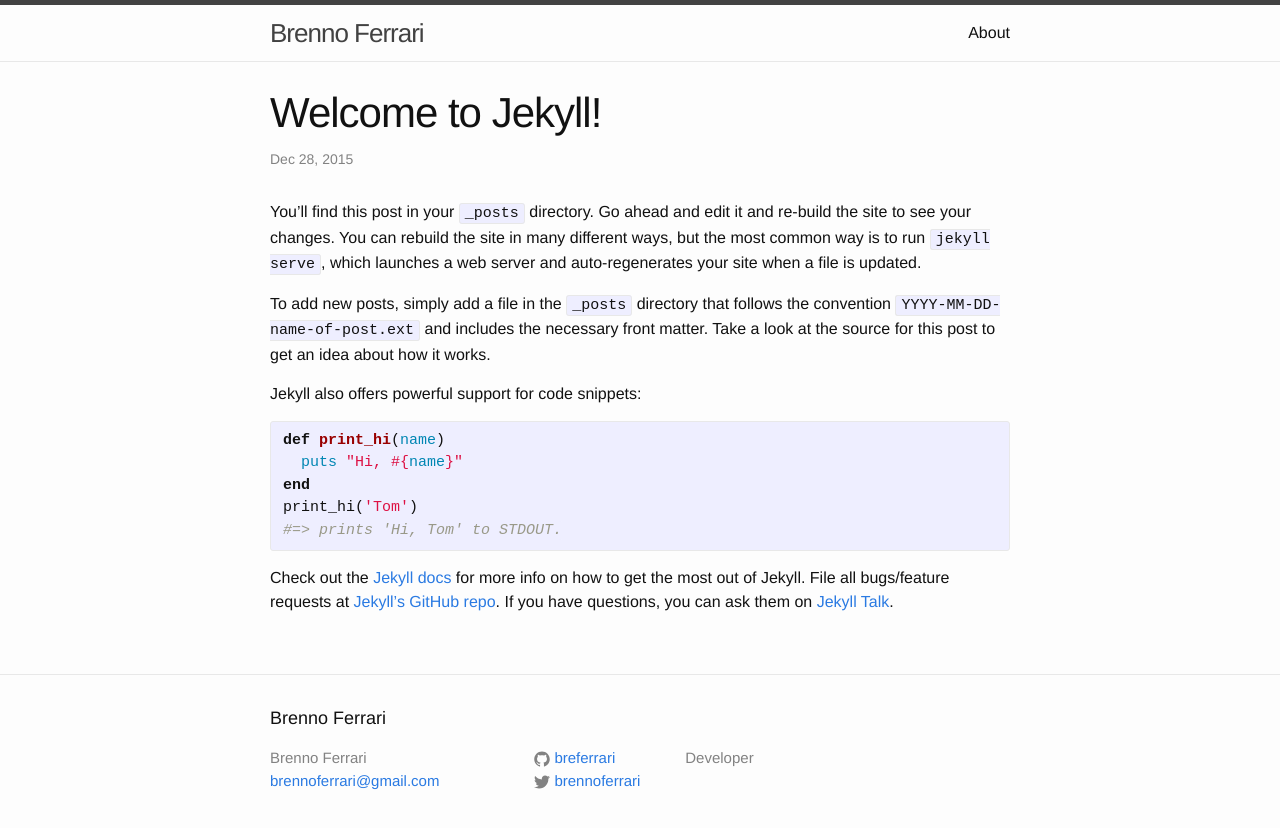
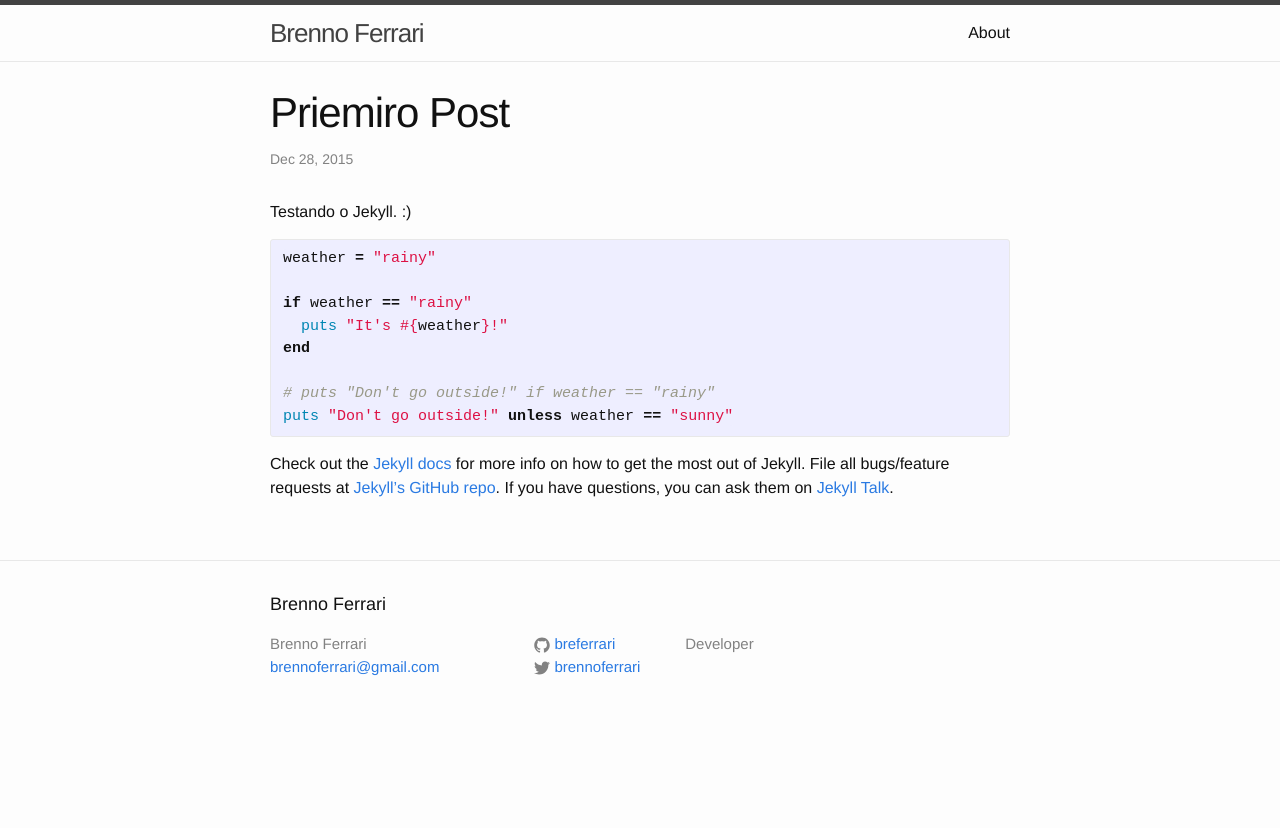
Before and after one commit to breferrari/breferrari.github.io, a Jekyll site: the page built from _posts/2015-12-28-welcome-to-jekyll.markdown, in a window 1280 px wide. Shown: the top 828 px of the page. Built offline with Jekyll 4.4.1, drawn with Linux system fonts in a browser that asks for light colours.

Commit message:
jekyll test

```diff
--- a/_posts/2015-12-28-welcome-to-jekyll.markdown
+++ b/_posts/2015-12-28-welcome-to-jekyll.markdown
@@ -1,21 +1,20 @@
 ---
 layout: post
-title:  "Welcome to Jekyll!"
+title:  "Priemiro Post"
 date:   2015-12-28 02:08:05 -0200
 categories: jekyll update
 ---
-You’ll find this post in your `_posts` directory. Go ahead and edit it and re-build the site to see your changes. You can rebuild the site in many different ways, but the most common way is to run `jekyll serve`, which launches a web server and auto-regenerates your site when a file is updated.
-
-To add new posts, simply add a file in the `_posts` directory that follows the convention `YYYY-MM-DD-name-of-post.ext` and includes the necessary front matter. Take a look at the source for this post to get an idea about how it works.
-
-Jekyll also offers powerful support for code snippets:
+Testando o Jekyll. :)
 
 {% highlight ruby %}
-def print_hi(name)
-  puts "Hi, #{name}"
+weather = "rainy"
+
+if weather == "rainy"
+  puts "It's #{weather}!"
 end
-print_hi('Tom')
-#=> prints 'Hi, Tom' to STDOUT.
+
+# puts "Don't go outside!" if weather == "rainy"
+puts "Don't go outside!" unless weather == "sunny"
 {% endhighlight %}
 
 Check out the [Jekyll docs][jekyll-docs] for more info on how to get the most out of Jekyll. File all bugs/feature requests at [Jekyll’s GitHub repo][jekyll-gh]. If you have questions, you can ask them on [Jekyll Talk][jekyll-talk].
```
